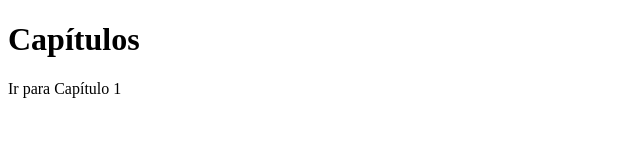
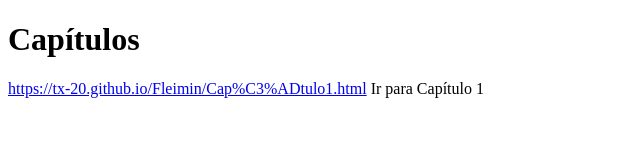
Before and after one commit to Tx-20/Fleimin, a plain HTML site: page index.html in a window 1280 px wide. Shown: the whole page, without its empty margins (0-640 px from the left). Drawn offline with Linux system fonts and the light colour scheme.

Commit message:
teste cap 2.0

```diff
--- a/index.html
+++ b/index.html
@@ -7,6 +7,6 @@
 </head>
 <body>
     <h1>Capítulos</h1>
-    <p><a href="https://tx-20.github.io/Fleimin/Cap%C3%ADtulo1.html" target="_blank"></a> Ir para Capítulo 1</p>
+    <p><a href="https://tx-20.github.io/Fleimin/Cap%C3%ADtulo1.html" target="_blank"> https://tx-20.github.io/Fleimin/Cap%C3%ADtulo1.html</a> Ir para Capítulo 1</p>
 </body>
 </html>
```
